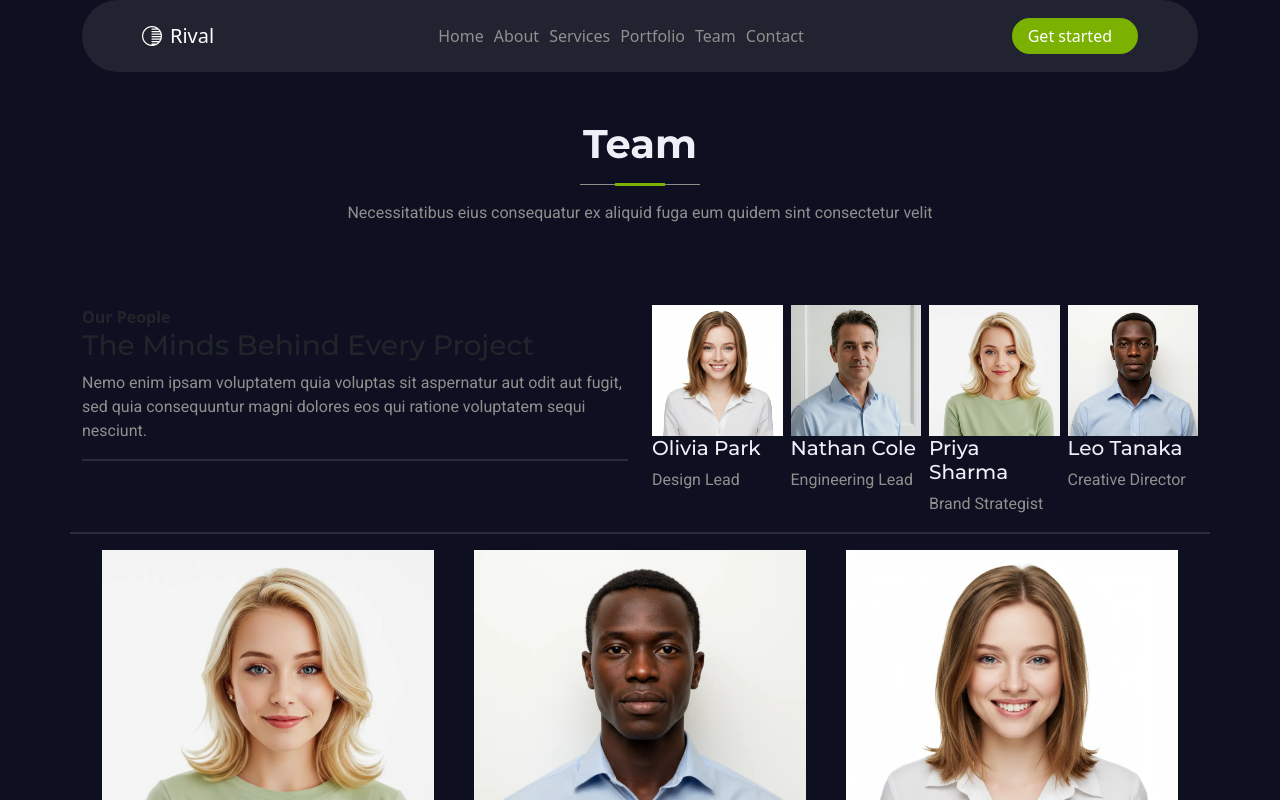
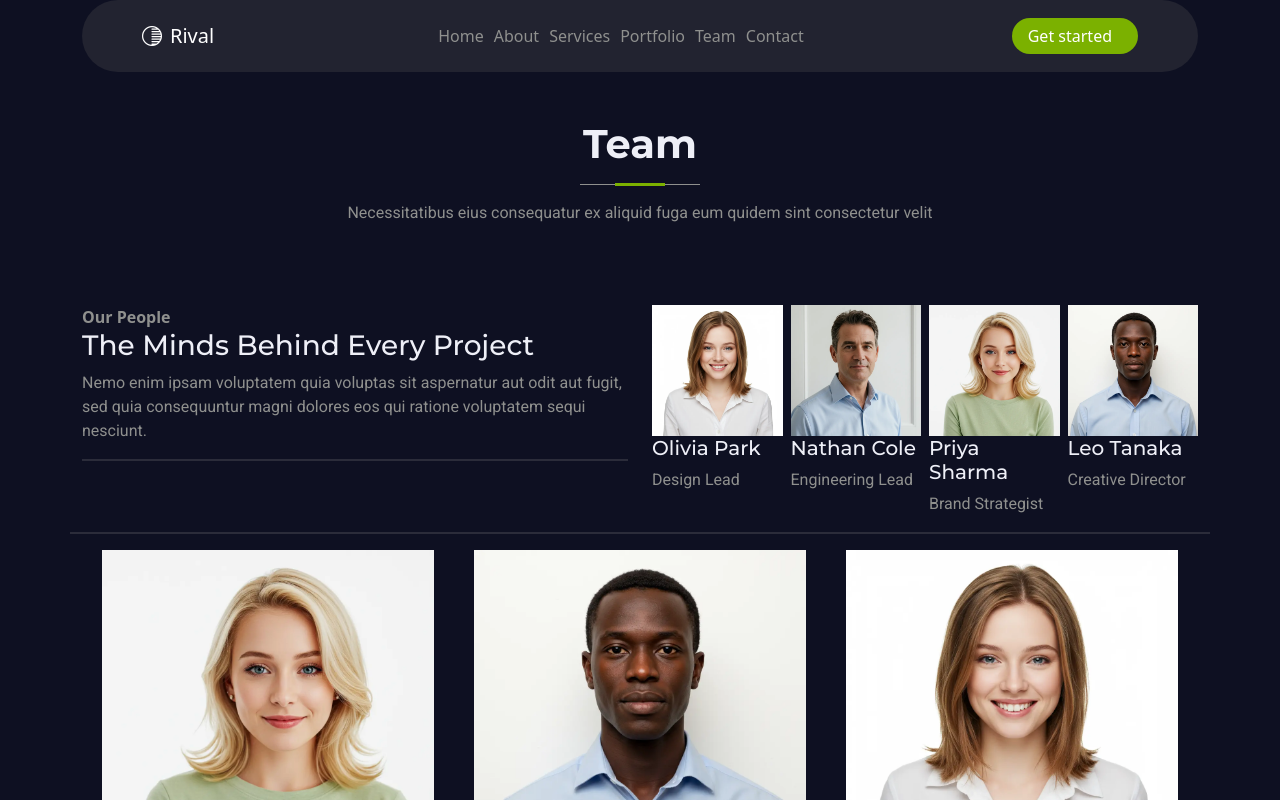
Before and after one commit to adarshrajshah04/reval, a React (Vite) app: page /Team in a window 1280 px wide. Shown: the top 800 px of the page. Built offline with nearby package versions, Linux system fonts and the light colour scheme.

Commit message:
change the color

```diff
--- a/src/components/Team/Team.jsx
+++ b/src/components/Team/Team.jsx
@@ -58,8 +58,8 @@ const Team = () => {
 
         <Row>
           <Col>
-            <b>Our People</b>
-            <h3>The Minds Behind Every Project</h3>
+            <b style={{color:'var(--text)'}}>Our People</b>
+            <h3 style={{color:'var(--h-text)'}}>The Minds Behind Every Project</h3>
             <p>
               Nemo enim ipsam voluptatem quia voluptas sit aspernatur aut odit
               aut fugit, sed quia consequuntur magni dolores eos qui ratione
```
